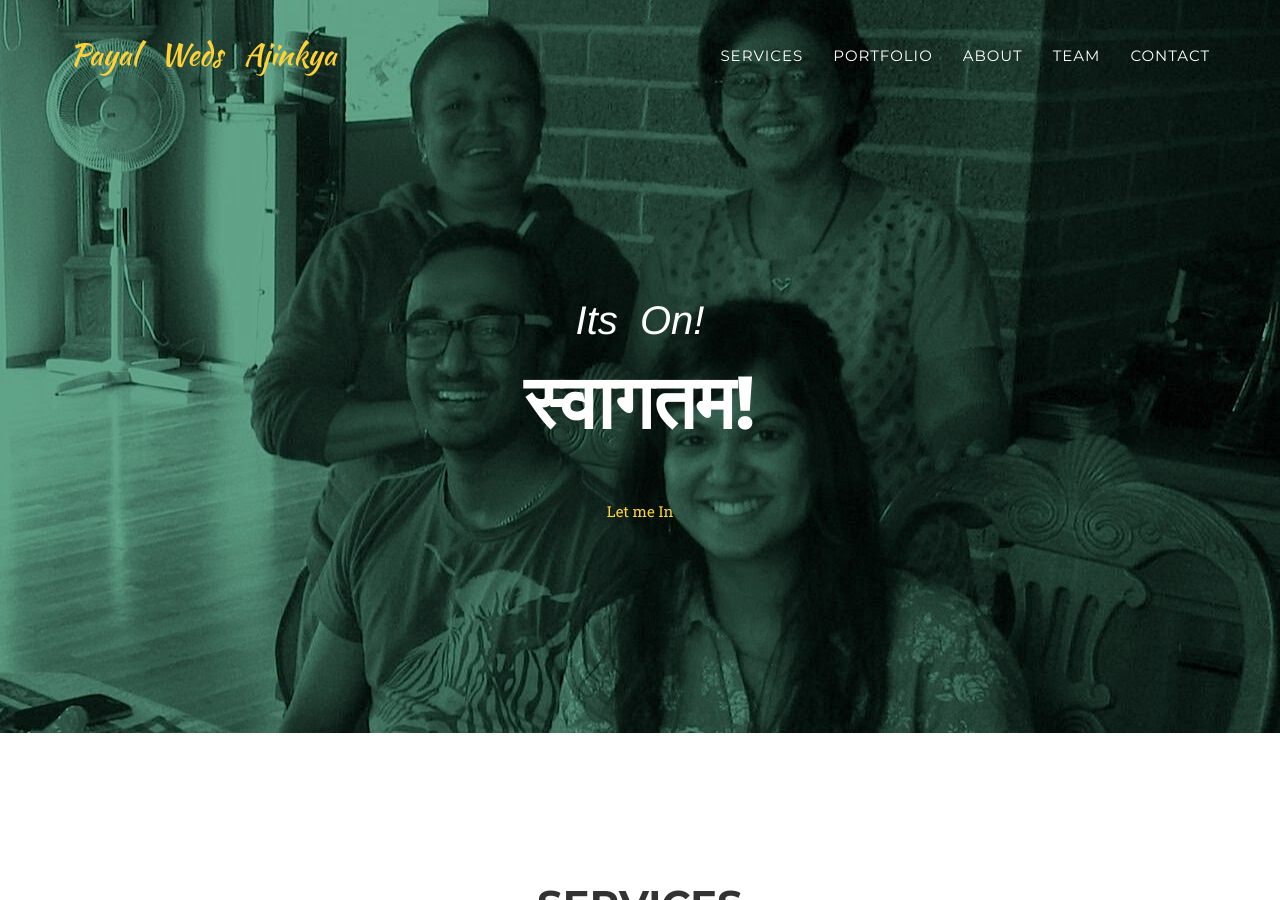
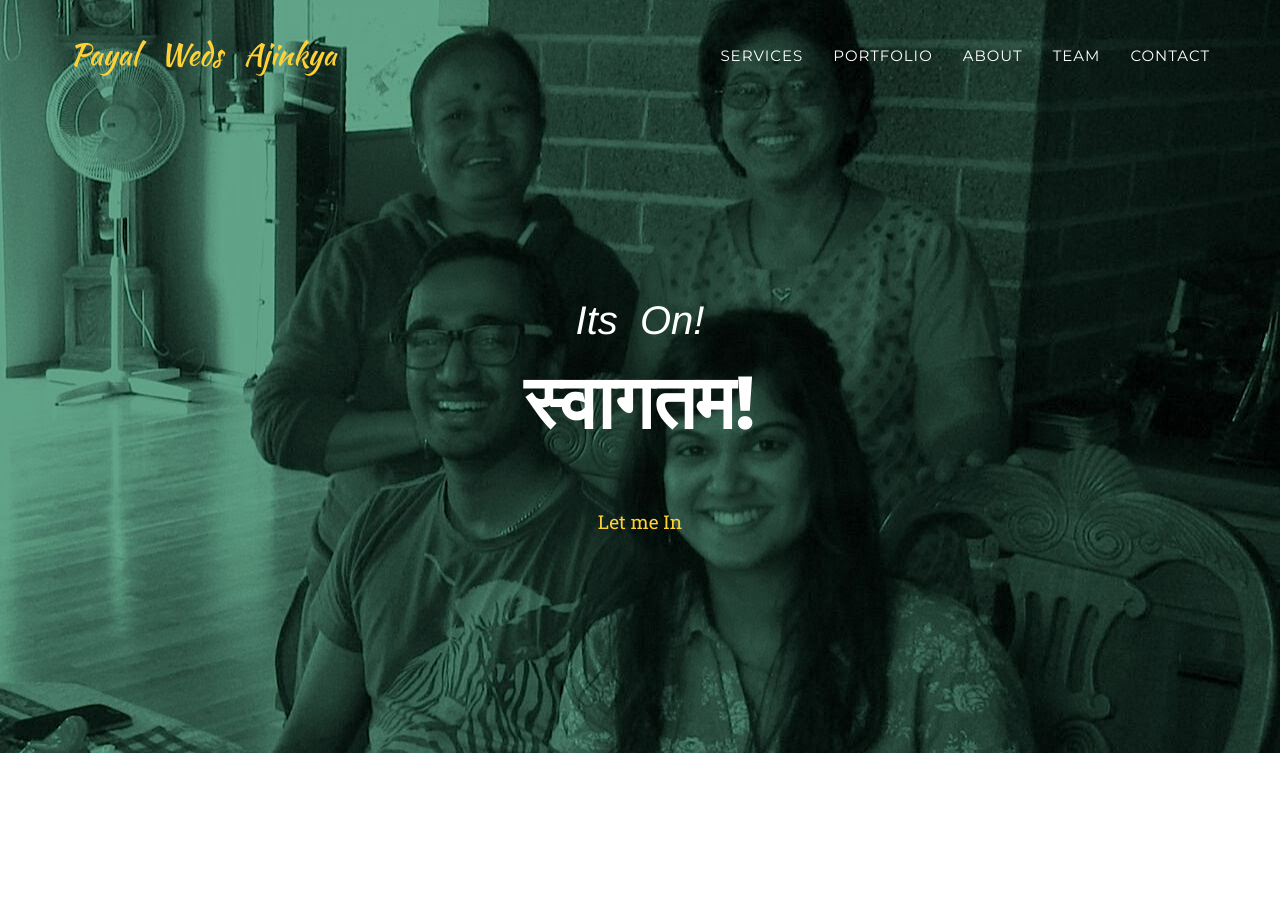
Before and after one commit to ajkl/wedding-invite, a Jekyll site: the page built from index.html, in a window 1280 px wide and 900 px high. Built offline with Jekyll 4.4.1, drawn with Linux system fonts in a browser that asks for light colours; some web fonts are replaced.

Commit message:
changing button size

```diff
--- a/_includes/header.html
+++ b/_includes/header.html
@@ -46,7 +46,7 @@
             <div class="intro-text">
                 <div class="intro-lead-in">Its&nbsp;&nbsp;On!</div>
                 <div class="intro-heading">स्वागतम!</div>
-                <a href="#services" class="page-scroll btn">Let me In</a>
+                <a href="#services" class="page-scroll btn btn-lg">Let me In</a>
             </div>
         </div>
     </header>
```
